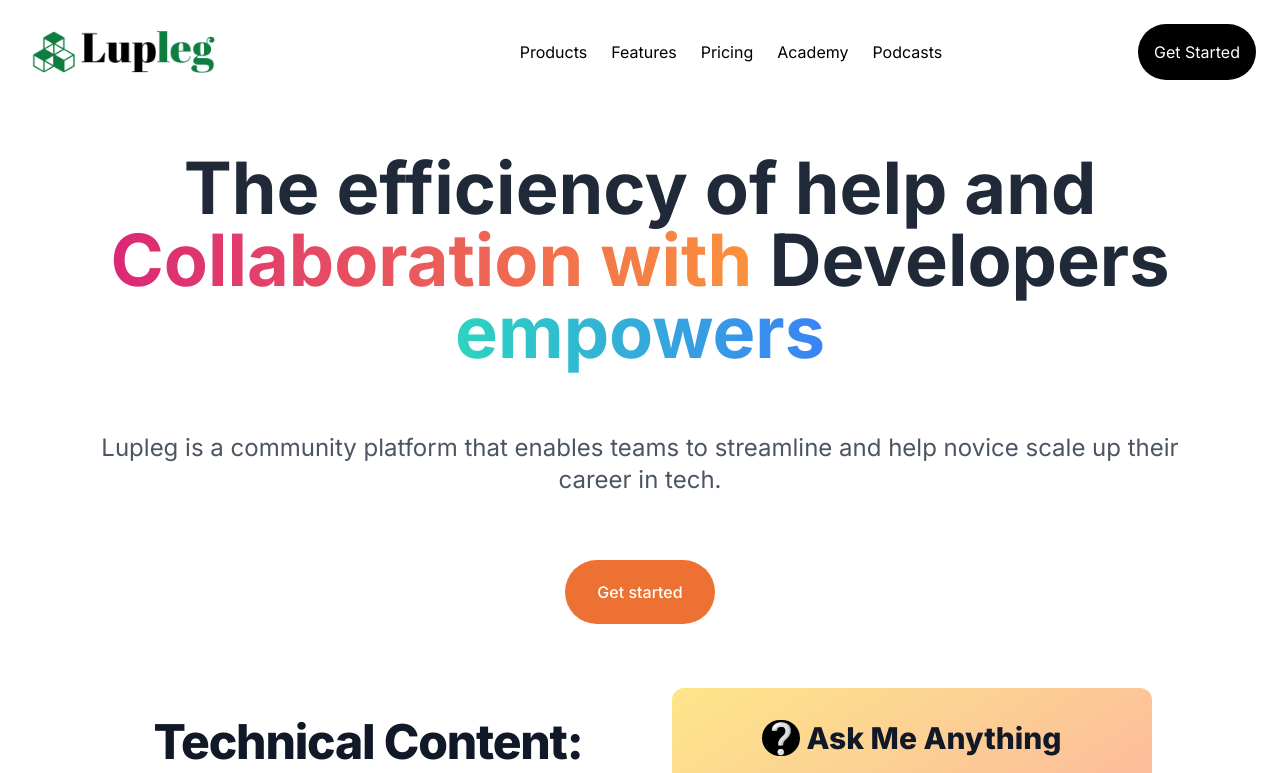
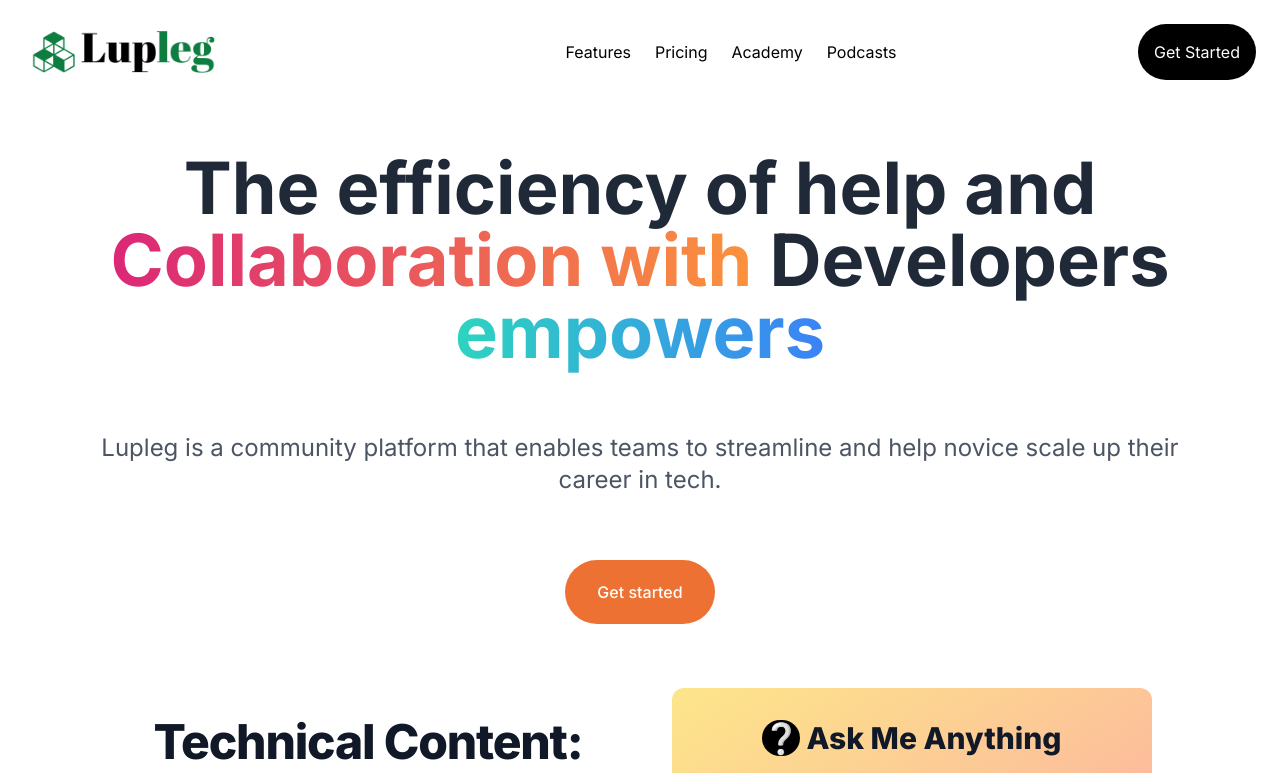
Before and after one commit to marksikaundi/Lupleg, a Next.js app: page / in a window 1280 px wide. Shown: the top 773 px of the page. Built offline with nearby package versions, Linux system fonts and the light colour scheme.

Commit message:
updated the header

```diff
--- a/components/Header.jsx
+++ b/components/Header.jsx
@@ -6,7 +6,7 @@ import Image from "next/image";
 
 export default function Header() {
   return (
-    <header className="flex flex-wrap items-center justify-between p-6 bg-white dark:bg-gray-800">
+    <header className="flex flex-wrap items-center justify-between bg-white p-6 dark:bg-gray-800">
       <div className="flex items-center space-x-3">
         <Link href="/">
           <Image src="/lupleg.png" alt="Lupleg" width={300} height={200} />
@@ -15,38 +15,32 @@ export default function Header() {
       <div className="hidden md:block">
         <nav className="flex space-x-6">
           <Link
-            className="text-black dark:text-gray-300 hover:text-gray-600 dark:hover:text-gray-200"
-            href="products"
-          >
-            Products
-          </Link>
-          <Link
-            className="text-black dark:text-gray-300 hover:text-gray-600 dark:hover:text-gray-200"
+            className="text-black hover:text-gray-600 dark:text-gray-300 dark:hover:text-gray-200"
             href="features"
           >
             Features
           </Link>
           <Link
-            className="text-black dark:text-gray-300 hover:text-gray-600 dark:hover:text-gray-200"
+            className="text-black hover:text-gray-600 dark:text-gray-300 dark:hover:text-gray-200"
             href="pricing"
           >
             Pricing
           </Link>
           <Link
-            className="text-black dark:text-gray-300 hover:text-gray-600 dark:hover:text-gray-200"
+            className="text-black hover:text-gray-600 dark:text-gray-300 dark:hover:text-gray-200"
             href="academy"
           >
             Academy
           </Link>
           <Link
-            className="text-black dark:text-gray-300 hover:text-gray-600 dark:hover:text-gray-200"
+            className="text-black hover:text-gray-600 dark:text-gray-300 dark:hover:text-gray-200"
             href="podcasts"
           >
             Podcasts
           </Link>
         </nav>
       </div>
-      <div className="hidden p-4 md:block  bg-black hover:bg-[#ED7133] rounded-full text-white text-md">
+      <div className="text-md hidden rounded-full  bg-black p-4 text-white hover:bg-[#ED7133] md:block">
         <button>
           <Link href="contacts">Get Started</Link>
         </button>
@@ -61,12 +55,6 @@ export default function Header() {
         </SheetTrigger>
         <SheetContent side="left">
           <div className="grid gap-2 py-6">
-            <Link
-              className="flex w-full items-center py-2 text-lg font-semibold"
-              href="products"
-            >
-              Products
-            </Link>
             <Link
               className="flex w-full items-center py-2 text-lg font-semibold"
               href="features"
@@ -92,7 +80,7 @@ export default function Header() {
               Podcasts
             </Link>
             <div className="flex items-center  rounded-full">
-              <Button className="text-white text-md">
+              <Button className="text-md text-white">
                 <Link href="contacts">Get Started</Link>
               </Button>
             </div>
```
